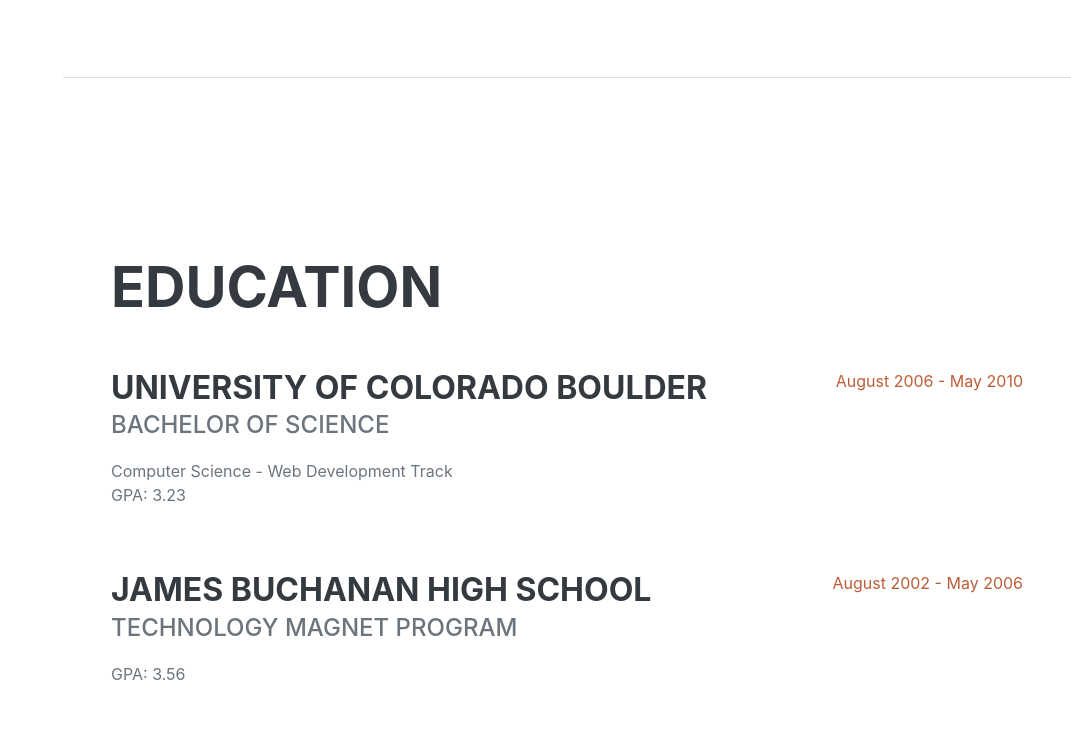
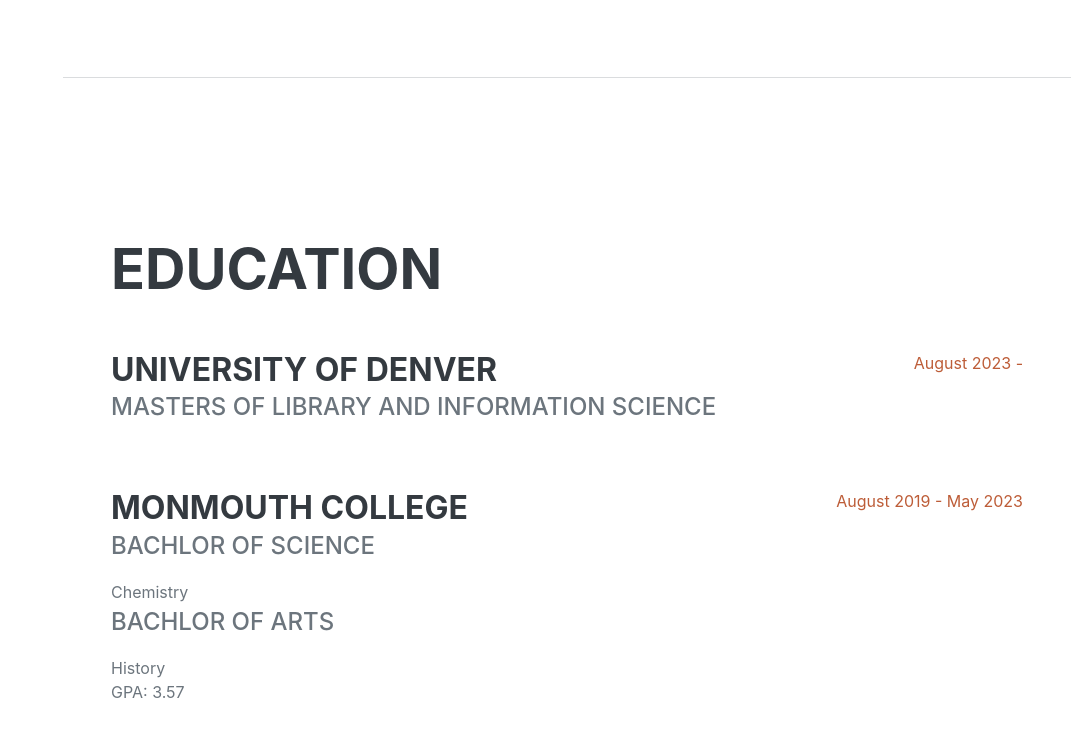
Before and after one commit to sirmichaelblackrose/sirmichaelblackrose.github.io, a plain HTML site: page index.html in a window 1280 px wide. Shown: the part 1929-2666 px from the top of the page, without its empty margins (209-1280 px from the left). Drawn offline with nearby package versions, Linux system fonts and the light colour scheme; a web font is replaced by a local one.

Commit message:
Update personal education and photo

```diff
--- a/index.html
+++ b/index.html
@@ -45,7 +45,7 @@
                     </h1>
                     <address>
                     <div class="subheading mb-5">
-                        42 Wallaby Way · NSW 2000 · (719) 585-8468 ·
+                        42 Wallaby Way · NSW 2000 · (719) 368-1605 ·
                         <a href="mailto:dylan.prentiss@du.edu">dylan.prentiss@du.edu</a>
                         <a href="mailto:dinodocjr@gmail.com">dinodocjr@gmail.com</a>
                     </div>
@@ -105,20 +105,21 @@
                     <h2 class="mb-5">Education</h2>
                     <div class="d-flex flex-column flex-md-row justify-content-between mb-5">
                         <div class="flex-grow-1">
-                            <h3 class="mb-0">University of Colorado Boulder</h3>
-                            <div class="subheading mb-3">Bachelor of Science</div>
-                            <div>Computer Science - Web Development Track</div>
-                            <p>GPA: 3.23</p>
+                            <h3 class="mb-0">University of Denver</h3>
+                            <div class="subheading mb-3">Masters of Library and Information Science</div>
                         </div>
-                        <div class="flex-shrink-0"><span class="text-primary">August 2006 - May 2010</span></div>
+                        <div class="flex-shrink-0"><span class="text-primary">August 2023 - </span></div>
                     </div>
                     <div class="d-flex flex-column flex-md-row justify-content-between">
                         <div class="flex-grow-1">
-                            <h3 class="mb-0">James Buchanan High School</h3>
-                            <div class="subheading mb-3">Technology Magnet Program</div>
-                            <p>GPA: 3.56</p>
+                            <h3 class="mb-0">Monmouth College</h3>
+                            <div class="subheading mb-3">Bachlor of Science</div>
+                            <div> Chemistry</div>
+                            <div class="subheading mb-3">Bachlor of Arts</div>
+                            <div> History</div>
+                            <p>GPA: 3.57</p>
                         </div>
-                        <div class="flex-shrink-0"><span class="text-primary">August 2002 - May 2006</span></div>
+                        <div class="flex-shrink-0"><span class="text-primary">August 2019 - May 2023</span></div>
                     </div>
                 </div>
             </section>
```
Also changed, not shown: assets/img/profile.jpg.
